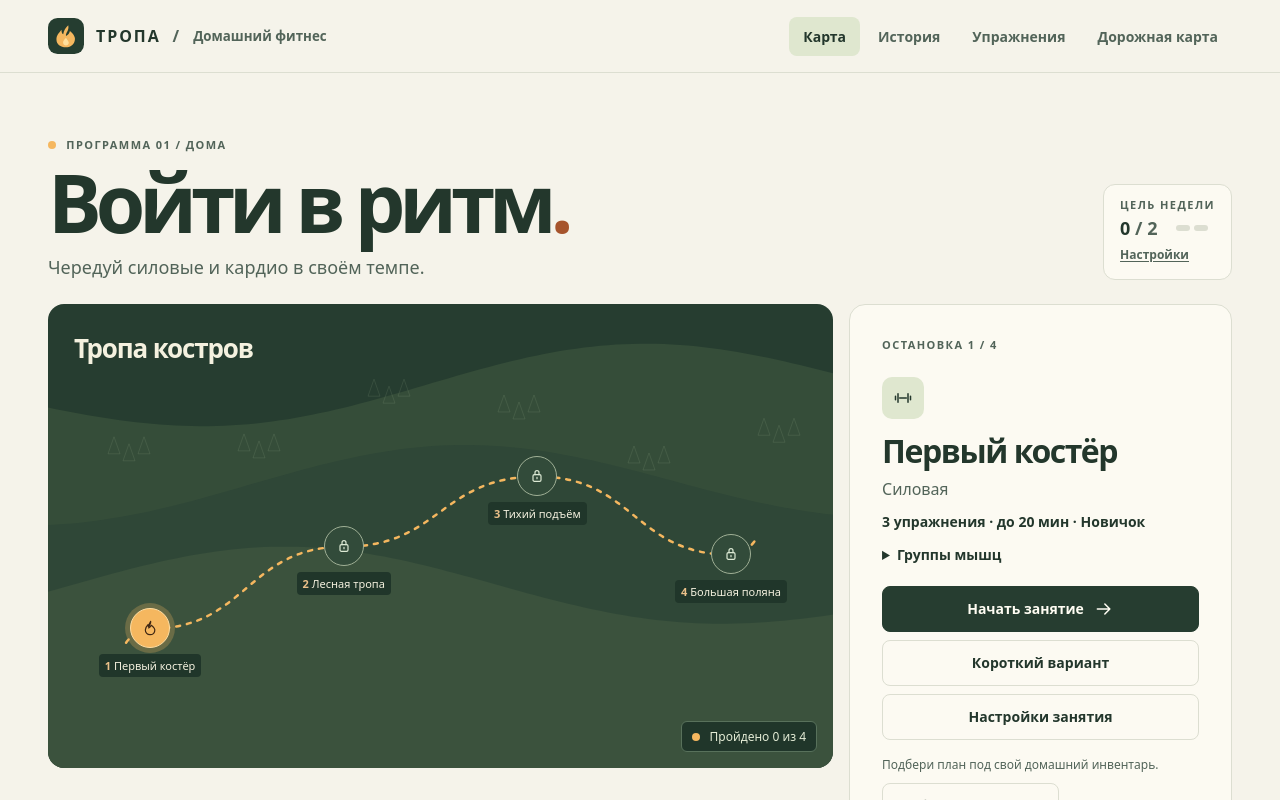
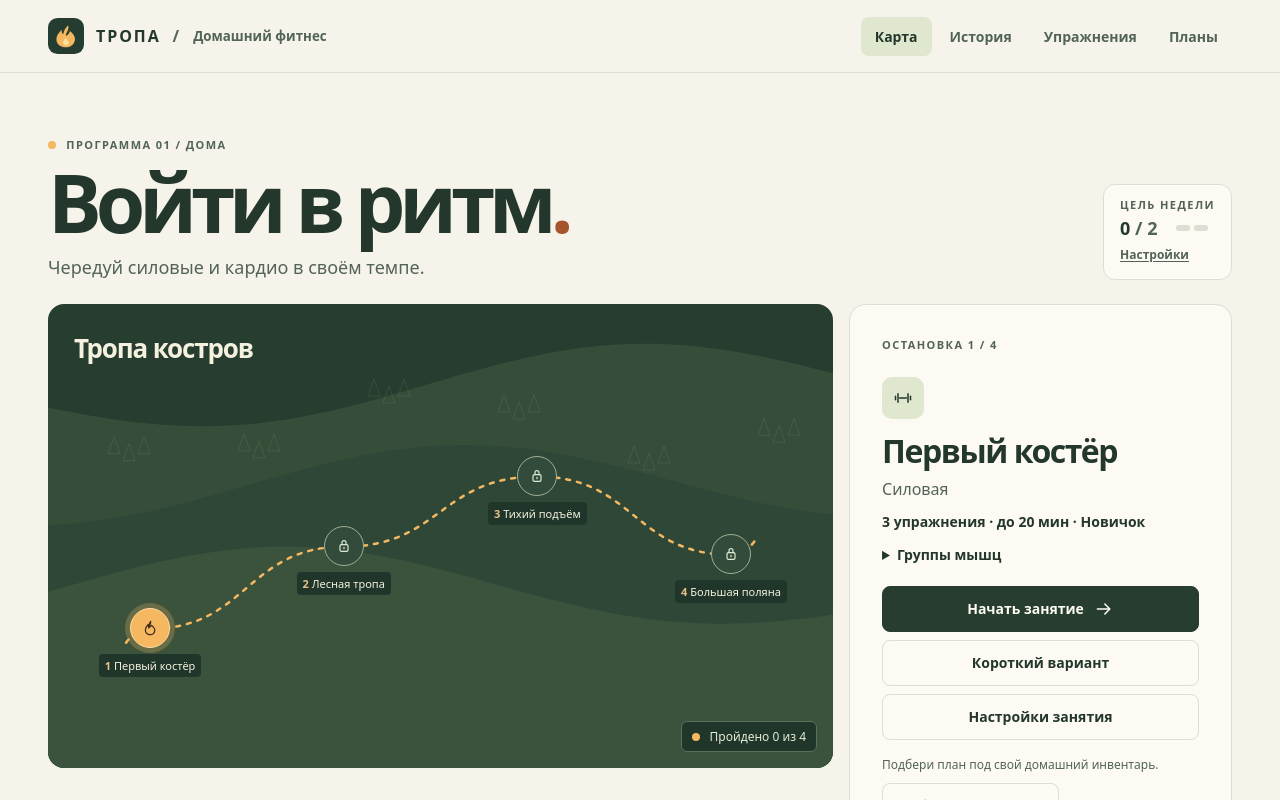
Before and after one commit to Safyann/tropa-workouts, a React (Vite) app: page / in a window 1280 px wide. Shown: the top 800 px of the page. Built offline with nearby package versions, Linux system fonts and the light colour scheme.

Commit message:
Shorten the plans navigation label

```diff
--- a/src/app/App.tsx
+++ b/src/app/App.tsx
@@ -61,7 +61,7 @@ const navigation = [
   ['map', 'Карта'],
   ['history', 'История'],
   ['catalog', 'Упражнения'],
-  ['roadmap', 'Дорожная карта'],
+  ['roadmap', 'Планы'],
 ] as const;
 
 export function App() {
```
